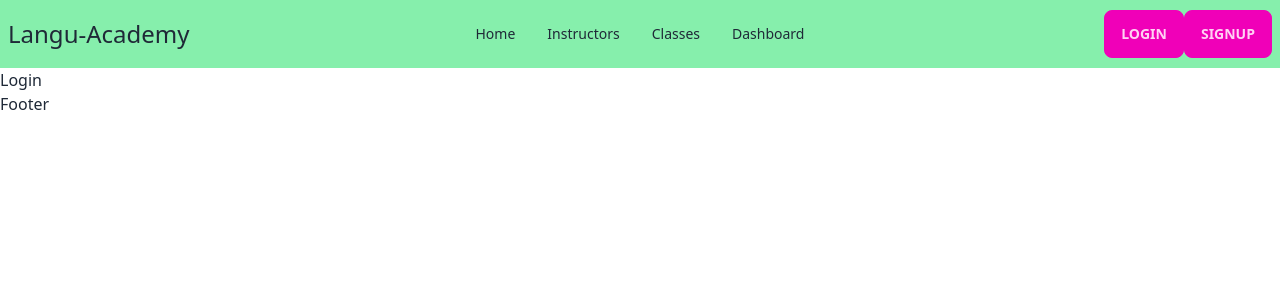
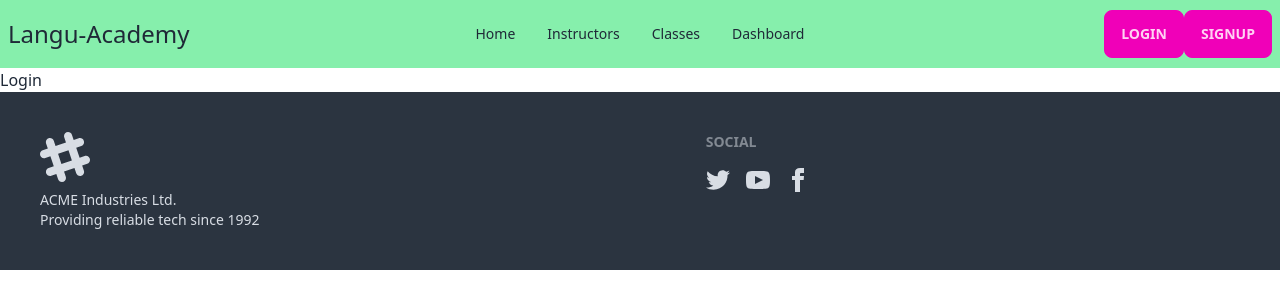
Before and after one commit to Arif-Mohammad-Sagor/final_project_client, a React (Vite) app: page /login in a window 1280 px wide. Shown: the top 308 px of the page. Built offline with nearby package versions, Linux system fonts and the light colour scheme.

Commit message:
footer added

```diff
--- a/src/pages/shared/Footer.jsx
+++ b/src/pages/shared/Footer.jsx
@@ -2,8 +2,64 @@
 
 const Footer = () => {
   return (
-    <div>Footer</div>
-  )
+    <footer className="footer p-10 bg-neutral text-neutral-content">
+      <div>
+        <svg
+          width="50"
+          height="50"
+          viewBox="0 0 24 24"
+          xmlns="http://www.w3.org/2000/svg"
+          fillRule="evenodd"
+          clip-rule="evenodd"
+          className="fill-current"
+        >
+          <path d="M22.672 15.226l-2.432.811.841 2.515c.33 1.019-.209 2.127-1.23 2.456-1.15.325-2.148-.321-2.463-1.226l-.84-2.518-5.013 1.677.84 2.517c.391 1.203-.434 2.542-1.831 2.542-.88 0-1.601-.564-1.86-1.314l-.842-2.516-2.431.809c-1.135.328-2.145-.317-2.463-1.229-.329-1.018.211-2.127 1.231-2.456l2.432-.809-1.621-4.823-2.432.808c-1.355.384-2.558-.59-2.558-1.839 0-.817.509-1.582 1.327-1.846l2.433-.809-.842-2.515c-.33-1.02.211-2.129 1.232-2.458 1.02-.329 2.13.209 2.461 1.229l.842 2.515 5.011-1.677-.839-2.517c-.403-1.238.484-2.553 1.843-2.553.819 0 1.585.509 1.85 1.326l.841 2.517 2.431-.81c1.02-.33 2.131.211 2.461 1.229.332 1.018-.21 2.126-1.23 2.456l-2.433.809 1.622 4.823 2.433-.809c1.242-.401 2.557.484 2.557 1.838 0 .819-.51 1.583-1.328 1.847m-8.992-6.428l-5.01 1.675 1.619 4.828 5.011-1.674-1.62-4.829z"></path>
+        </svg>
+        <p>
+          ACME Industries Ltd.
+          <br />
+          Providing reliable tech since 1992
+        </p>
+      </div>
+      <div>
+        <span className="footer-title">Social</span>
+        <div className="grid grid-flow-col gap-4">
+          <a>
+            <svg
+              xmlns="http://www.w3.org/2000/svg"
+              width="24"
+              height="24"
+              viewBox="0 0 24 24"
+              className="fill-current"
+            >
+              <path d="M24 4.557c-.883.392-1.832.656-2.828.775 1.017-.609 1.798-1.574 2.165-2.724-.951.564-2.005.974-3.127 1.195-.897-.957-2.178-1.555-3.594-1.555-3.179 0-5.515 2.966-4.797 6.045-4.091-.205-7.719-2.165-10.148-5.144-1.29 2.213-.669 5.108 1.523 6.574-.806-.026-1.566-.247-2.229-.616-.054 2.281 1.581 4.415 3.949 4.89-.693.188-1.452.232-2.224.084.626 1.956 2.444 3.379 4.6 3.419-2.07 1.623-4.678 2.348-7.29 2.04 2.179 1.397 4.768 2.212 7.548 2.212 9.142 0 14.307-7.721 13.995-14.646.962-.695 1.797-1.562 2.457-2.549z"></path>
+            </svg>
+          </a>
+          <a>
+            <svg
+              xmlns="http://www.w3.org/2000/svg"
+              width="24"
+              height="24"
+              viewBox="0 0 24 24"
+              className="fill-current"
+            >
+              <path d="M19.615 3.184c-3.604-.246-11.631-.245-15.23 0-3.897.266-4.356 2.62-4.385 8.816.029 6.185.484 8.549 4.385 8.816 3.6.245 11.626.246 15.23 0 3.897-.266 4.356-2.62 4.385-8.816-.029-6.185-.484-8.549-4.385-8.816zm-10.615 12.816v-8l8 3.993-8 4.007z"></path>
+            </svg>
+          </a>
+          <a>
+            <svg
+              xmlns="http://www.w3.org/2000/svg"
+              width="24"
+              height="24"
+              viewBox="0 0 24 24"
+              className="fill-current"
+            >
+              <path d="M9 8h-3v4h3v12h5v-12h3.642l.358-4h-4v-1.667c0-.955.192-1.333 1.115-1.333h2.885v-5h-3.808c-3.596 0-5.192 1.583-5.192 4.615v3.385z"></path>
+            </svg>
+          </a>
+        </div>
+      </div>
+    </footer>
+  );
 }
-
 export default Footer
```
